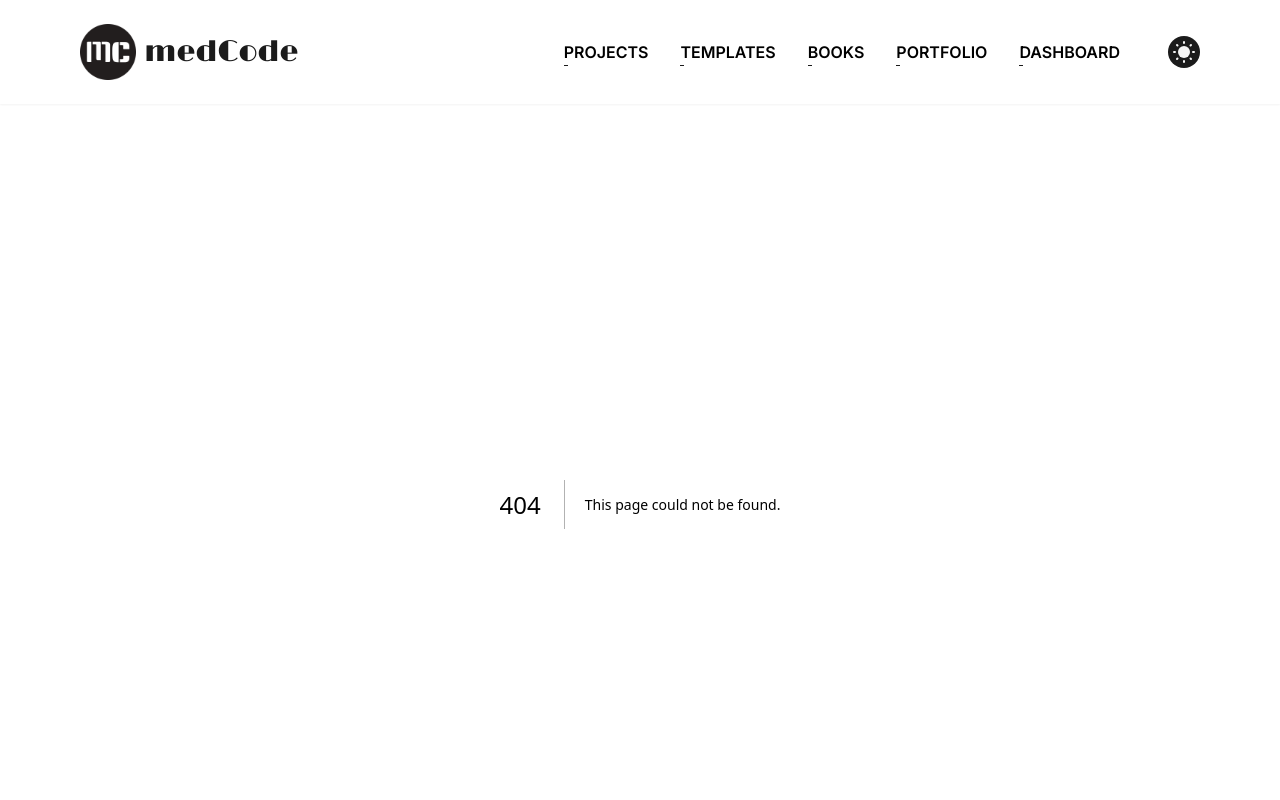
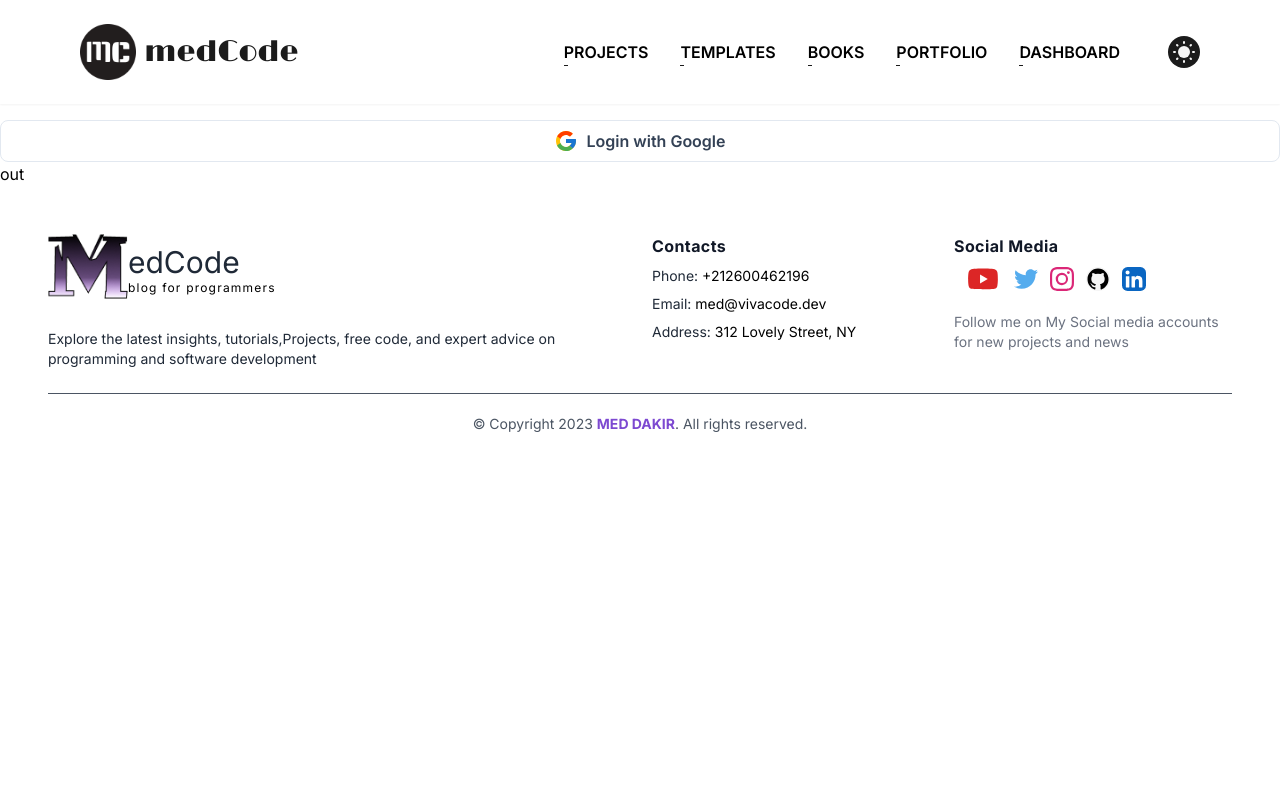
Before and after one commit to med134/medBlogs, a Next.js app: page /dashboard in a window 1280 px wide. Before the commit this address had no page. Shown: the top 800 px of the page. Built offline with nearby package versions, Linux system fonts and the light colour scheme; no server answers.

Commit message:
add test login

```diff
--- /dev/null
+++ b/app/dashboard/page.jsx
@@ -0,0 +1,24 @@
+"use client";
+import React from "react";
+import { FcGoogle } from "react-icons/fc";
+import { signIn, signOut } from "next-auth/react";
+import { useSession } from "next-auth/react";
+
+export default function DashBoard() {
+  const session = useSession();
+  console.log(session);
+  return (
+    <div>
+      <button
+        onClick={() => {
+          signIn("google");
+        }}
+        className="w-full mt-4 text-center px-6 py-2 border flex justify-center items-center gap-2 border-slate-200 rounded-lg text-slate-700 hover:border-slate-400 hover:text-slate-900 hover:shadow transition duration-150"
+      >
+        <FcGoogle className="w-6 h-6" />
+        <span className="font-semibold">Login with Google</span>
+      </button>
+      <button onClick={() => signOut()}>out</button>
+    </div>
+  );
+}
```
